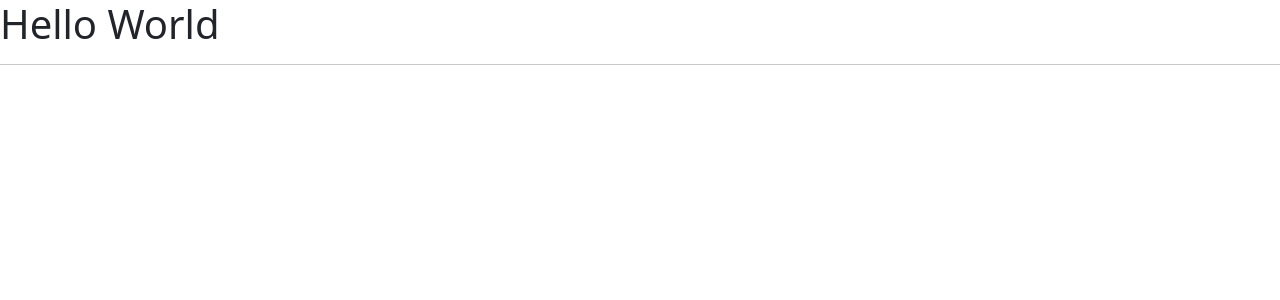
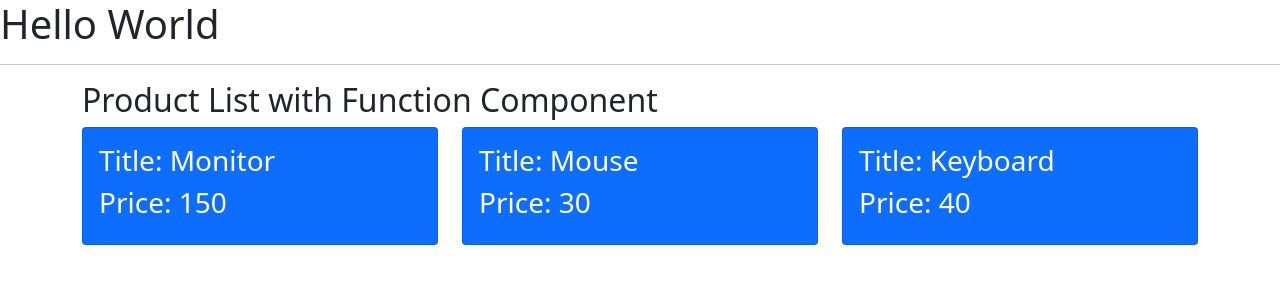
Before and after one commit to MamadTaheri/react-training, a React (Create React App) app: page / in a window 1280 px wide. Shown: the top 300 px of the page. Built offline with nearby package versions, Linux system fonts and the light colour scheme.

Commit message:
add ProductInfo

```diff
--- a/src/App.js
+++ b/src/App.js
@@ -1,10 +1,12 @@
 import React from 'react';
+import ProductList from "./components/product/ProductList";
 
 function App() {
     return (
         <div>
             <h1>Hello World</h1>
             <hr />
+            <ProductList />
         </div>
     );
 }
--- /dev/null
+++ b/src/components/product/ProductInfo.js
@@ -0,0 +1,16 @@
+import React from 'react';
+
+const ProductInfo = ({info}) => {
+    return (
+        <div className="col-md-4">
+            <div className="card bg-primary text-white">
+                <div className="card-body">
+                    <h3>Title: {info.title}</h3>
+                    <h3>Price: {info.price}</h3>
+                </div>
+            </div>
+        </div>
+    );
+};
+
+export default ProductInfo;
--- a/src/components/product/ProductList.js
+++ b/src/components/product/ProductList.js
@@ -1,5 +1,6 @@
 import React, {useState} from 'react';
 import {initialItems} from "../../assets/data";
+import ProductInfo from "./ProductInfo";
 
 const ProductList = () => {
 
@@ -8,7 +9,11 @@ const ProductList = () => {
     return (
         <div className="container">
             <h2>Product List with Function Component</h2>
-
+            <div className="row">
+                {
+                    items.map((item, index) => <ProductInfo key={item.id} info={item}/>)
+                }
+            </div>
         </div>
     );
 };
```
